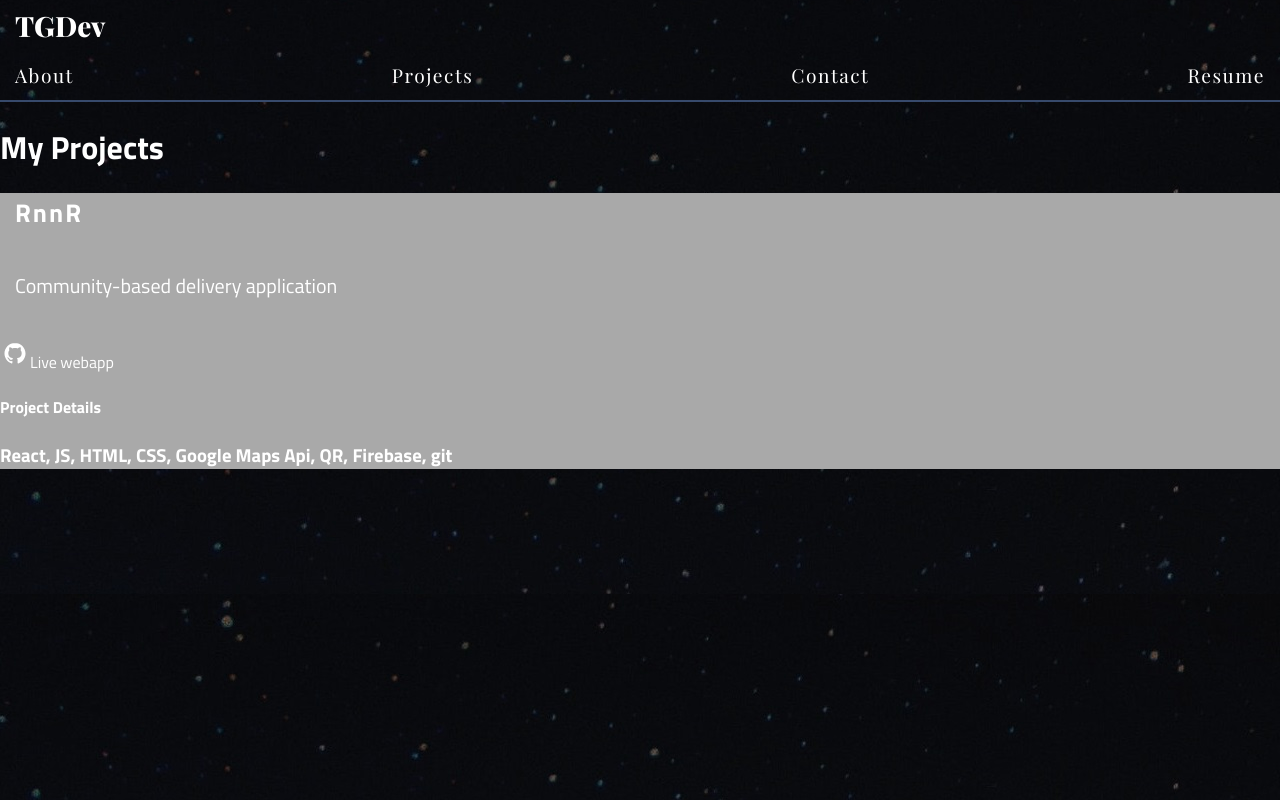
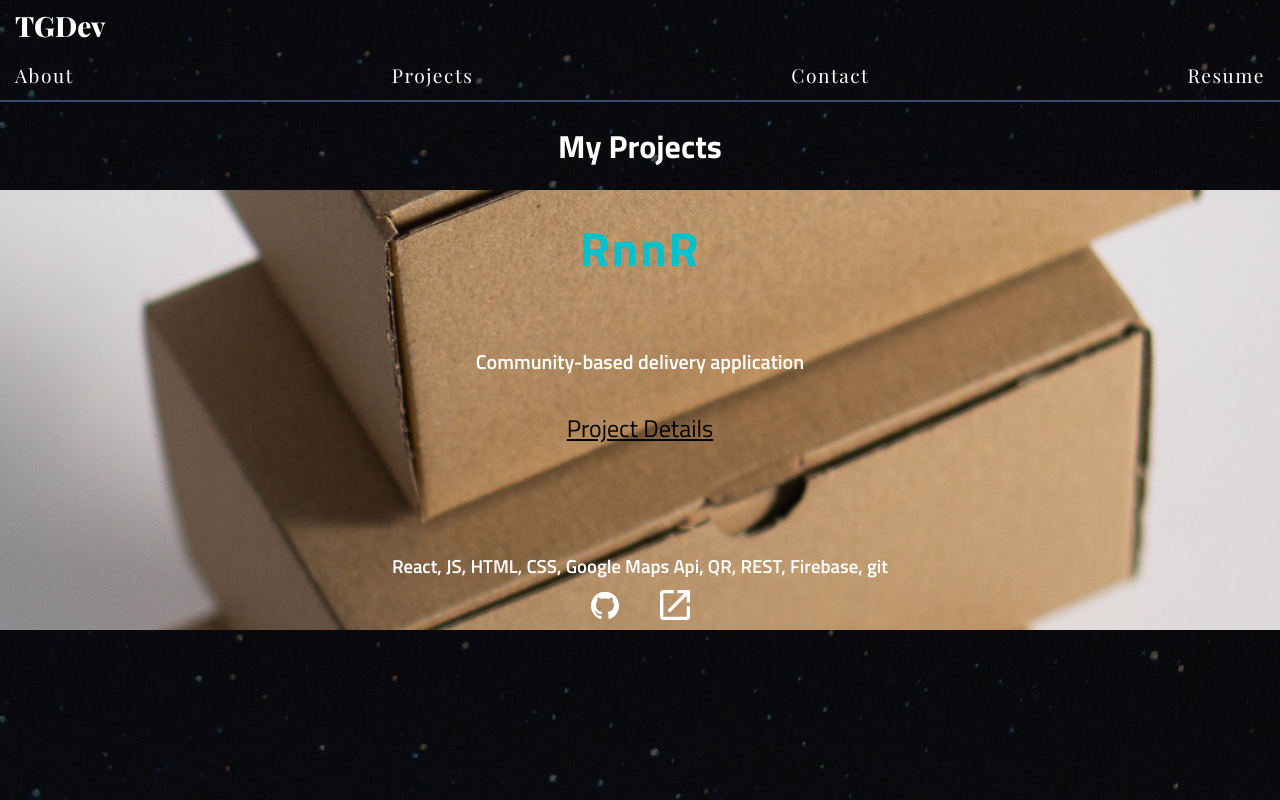
Before and after one commit to TomiGorog/myportfolio, a React (Create React App) app: page /projects in a window 1280 px wide. Built offline with nearby package versions, Linux system fonts and the light colour scheme; a web font is replaced by a local one.

Commit message:
project routing bug???

```diff
--- a/src/App.css
+++ b/src/App.css
@@ -228,5 +228,17 @@ p {
 }
 
 .projects {
+  height: 100vh;
+  display: flex;
+  flex-direction: column;
+  align-items: center;
+  justify-content: flex-start;
+  gap: 20px;
+}
+
+.projects h1{
+  margin: 0;
+  margin-top: 20px;
+  padding: 0;
 
 }
--- a/src/CSS-modules/ProjectStyles.module.css
+++ b/src/CSS-modules/ProjectStyles.module.css
@@ -1,9 +1,68 @@
-.Project {
-    background-color: darkgray
+.ProjectRnnR {
+    background-color: darkgray;
+    background-image: url("../images/DSC03798.jpg");
+    background-position: center center;
+    background-size: cover;
+    display: flex;
+    flex-direction: column;
+    align-items: center;
+    justify-content: center;
+    position: relative;
+    width: 100%;
+    height: 55vh;
 
 }
 
-.Icons {
-    width: 30px;
-    height: 30px;
+.ProjectRnnR h2 {
+    font-size: 3rem;
+    padding: 0;
+    margin: 0;
+    color: #00c2ce;
+    position: absolute;
+    top: 5%;
+
 }
+
+.ProjectRnnR .LinktoProject {
+    font-size: 1.5rem;
+    color: black;
+    text-align:center;
+    text-decoration: underline;
+    position: absolute;
+    top: 50%;
+}
+
+.KeySentence {
+  position: absolute;
+  top: 27%;
+  font-weight: 600;
+}
+
+.TechStack {
+bottom: 7%;
+position: absolute;
+padding: 0 30px;
+font-weight: 600;
+
+}
+.Icons, .Icons a {
+    width: 40px;
+    height: 40px;
+}
+
+
+.BottomLine {
+    width: 100%;
+    height: 10%;
+    display: flex;
+    align-items: center;
+    justify-content: center;
+    gap: 30px;
+    bottom: 0%;
+position: absolute;
+}
+
+/* .GrayLayer {
+    background-color: lightgray;
+    opacity: 0.2;
+} */
--- a/src/Projects.js
+++ b/src/Projects.js
@@ -1,19 +1,24 @@
 import React from 'react'
 import ProjectStyles from './CSS-modules/ProjectStyles.module.css'
 import { DiGithubBadge } from "react-icons/di";
-
+import { IoMdOpen } from 'react-icons/io'
+import { Link } from 'react-router-dom';
 function Projects() {
   return (
     <div className='projects'>
       <h1>My Projects</h1>
-      <div className={ProjectStyles.Project}>
-        <h2>RnnR</h2>
-        <p>Community-based delivery application</p>
+      <div className={ProjectStyles.ProjectRnnR}>
+
+        <h2 className={ProjectStyles.Title}>RnnR</h2>
+        <p className={ProjectStyles.KeySentence}>Community-based delivery application</p>
+        <Link to="rnnr" className={ProjectStyles.LinktoProject}>Project Details</Link>
+        <h3 className={ProjectStyles.TechStack}>React, JS, HTML, CSS, Google Maps Api, QR, REST, Firebase, git</h3>
+        <div className={ProjectStyles.BottomLine}>
+
         <a href="https://github.com/TomiGorog" target="_blank"><DiGithubBadge className={ProjectStyles.Icons} /></a>
-        <a href='#'>Live webapp</a>
-        <h4>Project Details</h4>
-        <h3>React, JS, HTML, CSS, Google Maps Api, QR, Firebase, git</h3>
-      </div>
+        <a href='#'><IoMdOpen className={ProjectStyles.Icons} /></a>
+        </div>
+        </div>
     </div>
   )
 }
--- /dev/null
+++ b/src/RnnRProject.js
@@ -0,0 +1,9 @@
+import React from 'react'
+
+function RnnRProject() {
+  return (
+    <div>RnnRProject</div>
+  )
+}
+
+export default RnnRProject
--- a/src/index.js
+++ b/src/index.js
@@ -6,6 +6,7 @@ import App from './App';
 import Home from './Home';
 import Contact from './Contact';
 import Projects from './Projects';
+import RnnRProject from './RnnRProject';
 
 
 const root = ReactDOM.createRoot(document.getElementById('root'));
@@ -16,7 +17,12 @@ root.render(
                 <Route index element={<Home />} />
                 <Route path="about" element={<About />} />
                 <Route path="contact" element={<Contact />} />
-        <Route path="projects" element={<Projects />} />
+                <Route path="/projects" element={<Projects />}>
+                    <Route path="rnnr" element={<RnnRProject />} />
+                </Route>
+
+
+
             </Route>
         </Routes>
     </BrowserRouter>
```
Also changed, not shown: src/images/DSC03761.jpg (added), src/images/DSC03798.jpg (added). Lines whose indentation alone changed are shown as unchanged.
